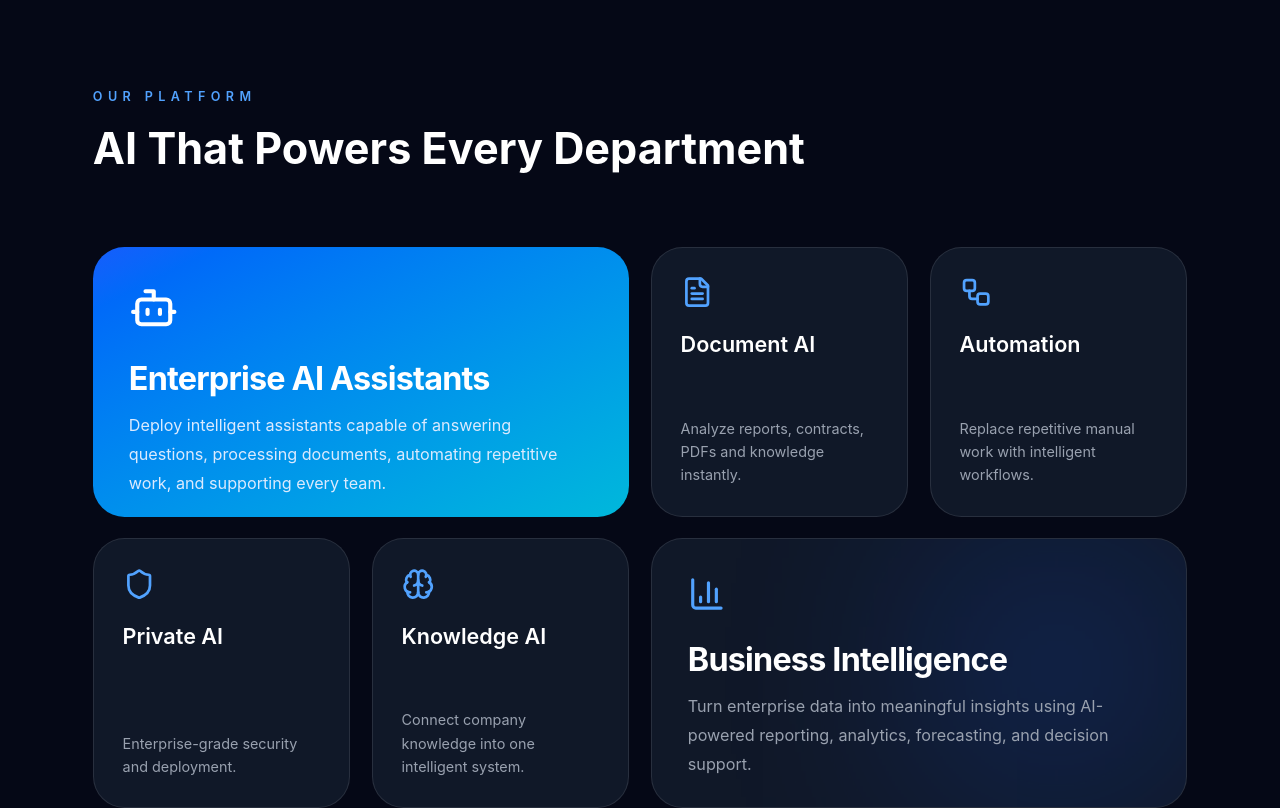
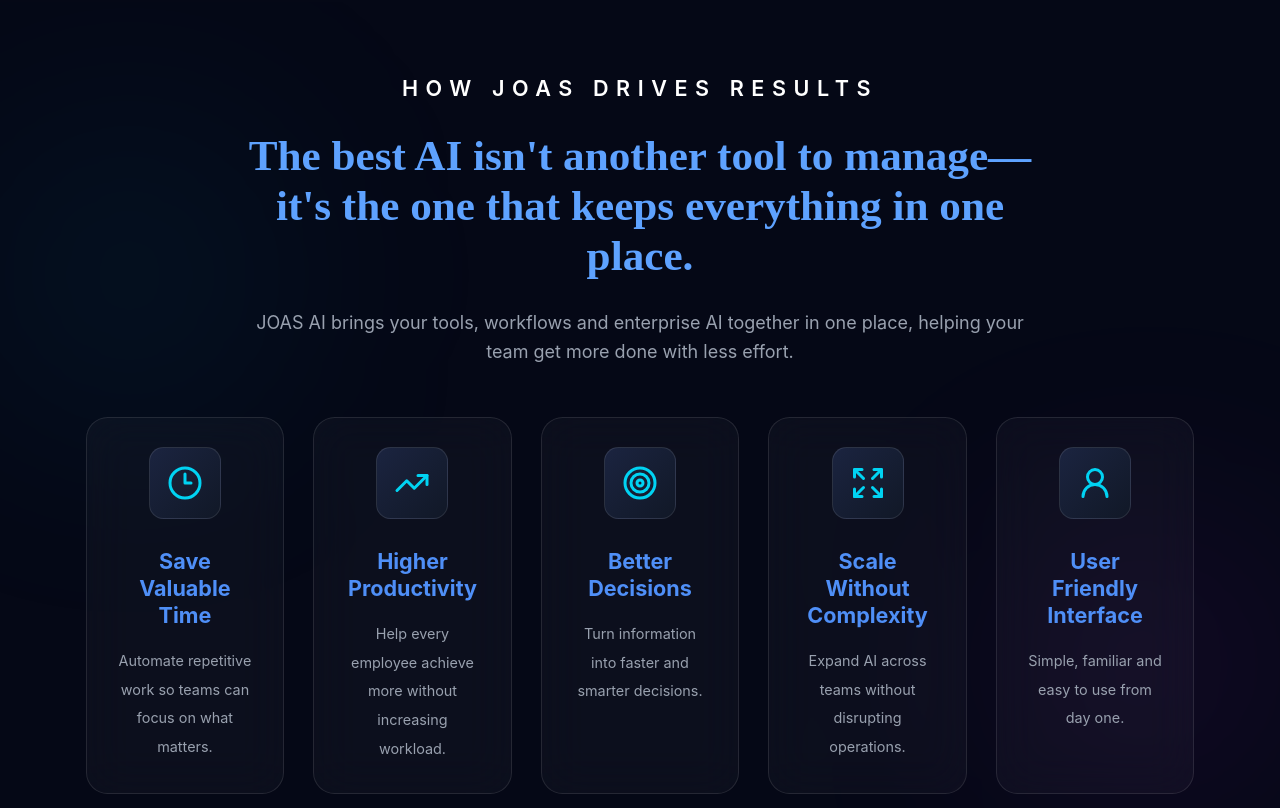
Before and after one commit to ashnagrover00-collab/joas-website, a React (Vite) app in the folder React/mailflow-ai/: page / in a window 1280 px wide. Shown: the part 1620-2428 px from the top of the page. Built offline with nearby package versions, Linux system fonts and the light colour scheme.

Commit message:
flash card

```diff
--- a/React/mailflow-ai/src/components/BentoGrid.jsx
+++ b/React/mailflow-ai/src/components/BentoGrid.jsx
@@ -1,116 +1,137 @@
 import {
-  Bot,
-  FileText,
-  Workflow,
-  Shield,
-  Brain,
-  BarChart3
+  Clock3,
+  TrendingUp,
+  Target,
+  Expand,
+  UserRound,
 } from "lucide-react";
+
+const features = [
+  {
+    icon: Clock3,
+    title: "Save Valuable Time",
+    description:
+      "Automate repetitive work so teams can focus on what matters.",
+  },
+  {
+    icon: TrendingUp,
+    title: "Higher Productivity",
+    description:
+      "Help every employee achieve more without increasing workload.",
+  },
+  {
+    icon: Target,
+    title: "Better Decisions",
+    description:
+      "Turn information into faster and smarter decisions.",
+  },
+  {
+    icon: Expand,
+    title: "Scale Without Complexity",
+    description:
+      "Expand AI across teams without disrupting operations.",
+  },
+  {
+    icon: UserRound,
+    title: "User Friendly Interface",
+    description:
+      "Simple, familiar and easy to use from day one.",
+  },
+];
 
 export default function BentoGrid() {
   return (
-    <section id="solutions" className="py-16 md:py-24 bg-[#050816] text-white">
-      <div className="max-w-7xl mx-auto px-6 md:px-8">
+    <section className="relative overflow-hidden bg-[#050816] py-20">
 
-        {/* Section Header */}
-        <div className="mb-12 md:mb-20 text-center lg:text-left">
-          <p className="uppercase tracking-[4px] md:tracking-[6px] text-blue-400 text-xs sm:text-sm font-semibold">
-            OUR PLATFORM
-          </p>
-          <h2 className="text-3xl sm:text-5xl font-bold mt-4 leading-tight">
-            AI That Powers <br className="sm:hidden" /> Every Department
-          </h2>
+      {/* Background Glow */}
+      <div className="absolute left-0 top-40 h-72 w-72 rounded-full bg-cyan-500/10 blur-[140px]" />
+      <div className="absolute right-0 bottom-20 h-72 w-72 rounded-full bg-fuchsia-500/10 blur-[140px]" />
+
+      <div className="relative mx-auto max-w-7xl px-6">
+
+        {/* Header */}
+
+        <div className="mx-auto max-w-5xl text-center">
+
+         <p className="mb-8 text-center uppercase tracking-[0.35em] text-white text-lg sm:text-xl md:text-2xl font-semibold">
+  HOW JOAS DRIVES RESULTS
+</p>
+<h2
+  className="
+    mx-auto
+    max-w-4xl
+    text-center
+    font-semibold
+    leading-[1.15]
+    text-[#5EA2FF]
+    text-2xl
+    sm:text-3xl
+    md:text-4xl
+    lg:text-5xl
+  "
+  style={{ fontFamily: "'Cormorant Garamond', serif" }}
+>
+  The best AI isn't another tool to manage—
+  <br className="hidden md:block" />
+  it's the one that keeps everything in one place.
+</h2>
+
+          <p
+  className="
+    mx-auto
+    mt-8
+    max-w-4xl
+    text-center
+    text-gray-400
+    leading-8
+
+    text-base
+    sm:text-lg
+    md:text-xl
+  "
+>
+  JOAS AI brings your tools, workflows and enterprise AI together in one
+  place, helping your team get more done with less effort.
+</p>
         </div>
 
-        {/* Responsive Bento Grid Matrix System */}
-        <div className="grid grid-cols-1 md:grid-cols-2 lg:grid-cols-4 gap-6 auto-rows-auto lg:auto-rows-[300px]">
+        {/* Cards */}
 
-          {/* CARD 1: Large Enterprise Assistants Box */}
-          <div className="md:col-span-2 lg:col-span-2 rounded-[24px] sm:rounded-[35px] bg-gradient-to-br from-blue-600 to-cyan-500 p-6 sm:p-10 flex flex-col justify-between min-h-[280px] lg:min-h-0">
-            <div>
-              <Bot size={48} className="sm:w-[55px] sm:h-[55px]" />
-              <h3 className="text-2xl sm:text-4xl font-bold mt-6 sm:mt-8 tracking-tight">
-                Enterprise AI Assistants
-              </h3>
-            </div>
-            <p className="mt-4 text-blue-100 text-sm sm:text-lg leading-6 sm:leading-8">
-              Deploy intelligent assistants capable of answering questions,
-              processing documents, automating repetitive work, and supporting
-              every team.
-            </p>
-          </div>
+        <div className="mt-14 grid grid-cols-1 gap-8 sm:grid-cols-2 lg:grid-cols-5">
 
-          {/* CARD 2: Document AI */}
-          <div className="rounded-[24px] sm:rounded-[35px] bg-[#101828] border border-white/10 p-6 sm:p-8 flex flex-col justify-between min-h-[220px] lg:min-h-0">
-            <div>
-              <FileText size={36} sm:size={42} className="text-blue-400" />
-              <h3 className="mt-6 text-xl sm:text-2xl font-semibold">
-                Document AI
-              </h3>
-            </div>
-            <p className="text-gray-400 mt-3 text-sm sm:text-base leading-relaxed">
-              Analyze reports, contracts, PDFs and knowledge instantly.
-            </p>
-          </div>
+{features.map((item, index) => {
+  const Icon = item.icon;
 
-          {/* CARD 3: Automation */}
-          <div className="rounded-[24px] sm:rounded-[35px] bg-[#101828] border border-white/10 p-6 sm:p-8 flex flex-col justify-between min-h-[220px] lg:min-h-0">
-            <div>
-              <Workflow size={36} sm:size={42} className="text-blue-400" />
-              <h3 className="mt-6 text-xl sm:text-2xl font-semibold">
-                Automation
-              </h3>
-            </div>
-            <p className="text-gray-400 mt-3 text-sm sm:text-base leading-relaxed">
-              Replace repetitive manual work with intelligent workflows.
-            </p>
-          </div>
+  return (
+    <div
+      key={index}
+      className="group relative overflow-hidden rounded-3xl border border-white/10 bg-white/[0.03] backdrop-blur-xl p-8 transition-all duration-500 hover:-translate-y-3 hover:border-cyan-400/50 hover:shadow-[0_0_35px_rgba(34,211,238,0.18)]"
+    >
+      {/* Glow */}
+      <div className="absolute inset-0 opacity-0 group-hover:opacity-100 transition-opacity duration-500 bg-gradient-to-br from-cyan-500/5 via-transparent to-fuchsia-500/5" />
 
-          {/* CARD 4: Private AI */}
-          <div className="rounded-[24px] sm:rounded-[35px] bg-[#101828] border border-white/10 p-6 sm:p-8 flex flex-col justify-between min-h-[220px] lg:min-h-0">
-            <div>
-              <Shield size={36} sm:size={42} className="text-blue-400" />
-              <h3 className="mt-6 text-xl sm:text-2xl font-semibold">
-                Private AI
-              </h3>
-            </div>
-            <p className="text-gray-400 mt-3 text-sm sm:text-base leading-relaxed">
-              Enterprise-grade security and deployment.
-            </p>
-          </div>
+      {/* Icon */}
+      <div className="relative z-10 mx-auto flex h-20 w-20 items-center justify-center rounded-2xl bg-gradient-to-br from-[#1b2440] to-[#111827] border border-white/10 group-hover:border-cyan-400/40 transition-all duration-500">
 
-          {/* CARD 5: Knowledge AI */}
-          <div className="rounded-[24px] sm:rounded-[35px] bg-[#101828] border border-white/10 p-6 sm:p-8 flex flex-col justify-between min-h-[220px] lg:min-h-0">
-            <div>
-              <Brain size={36} sm:size={42} className="text-blue-400" />
-              <h3 className="mt-6 text-xl sm:text-2xl font-semibold">
-                Knowledge AI
-              </h3>
-            </div>
-            <p className="text-gray-400 mt-3 text-sm sm:text-base leading-relaxed">
-              Connect company knowledge into one intelligent system.
-            </p>
-          </div>
+        <Icon className="h-10 w-10 text-cyan-400 group-hover:scale-110 transition-transform duration-500" />
 
-          {/* CARD 6: Large Business Intelligence Box */}
-          <div className="md:col-span-2 lg:col-span-2 rounded-[24px] sm:rounded-[35px] border border-white/10 bg-[#101828] p-6 sm:p-10 relative overflow-hidden flex flex-col justify-between min-h-[280px] lg:min-h-0">
-            <div className="absolute right-0 top-0 w-48 h-48 sm:w-72 sm:h-72 bg-blue-600 blur-[80px] sm:blur-[120px] opacity-20 z-0"></div>
+      </div>
 
-            <div className="relative z-10">
-              <BarChart3 size={42} sm:size={50} className="text-blue-400" />
-              <h3 className="text-2xl sm:text-4xl font-bold mt-6 sm:mt-8 tracking-tight">
-                Business Intelligence
-              </h3>
-            </div>
+      {/* Title */}
 
-            <p className="text-gray-400 mt-4 text-sm sm:text-lg leading-6 sm:leading-8 max-w-xl relative z-10">
-              Turn enterprise data into meaningful insights using AI-powered
-              reporting, analytics, forecasting, and decision support.
-            </p>
-          </div>
+      <h3 className="relative z-10 mt-8 text-center text-2xl font-bold text-[#4F8FF7] leading-tight">
+        {item.title}
+      </h3>
 
-        </div>
+      {/* Description */}
 
+      <p className="relative z-10 mt-5 text-center text-gray-400 leading-8">
+        {item.description}
+      </p>
+    </div>
+  );
+})}
+</div>
       </div>
     </section>
   );
```
